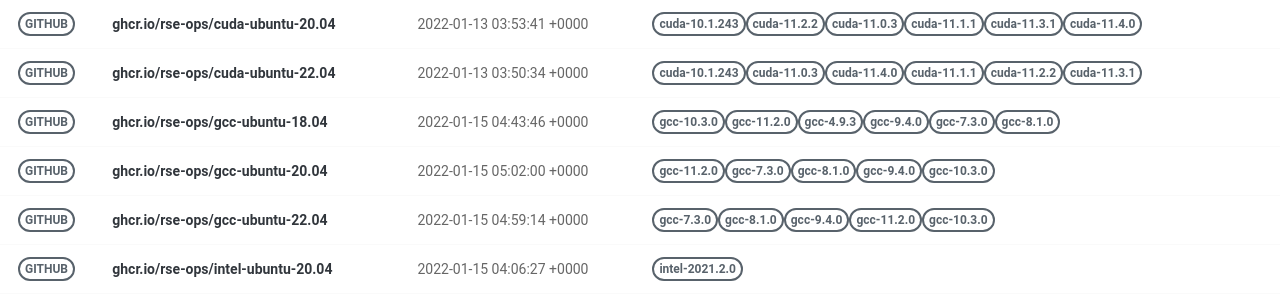
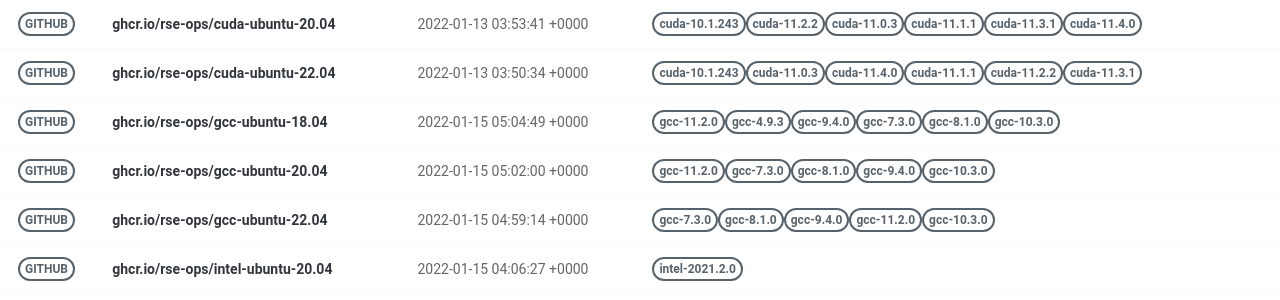
Before and after one commit to rse-ops/docker-images, a Jekyll site: the page built from pages/index.md, in a window 1280 px wide. Shown: the part 277-577 px from the top of the page. Built offline with Jekyll 4.4.1, drawn with Linux system fonts in a browser that asks for light colours; nearby versions of some CDN libraries.

Commit message:
Automated push to update library 2022-01-15

```diff
--- a/_library/ghcr.io-rse-ops-gcc-ubuntu-18.04.md
+++ b/_library/ghcr.io-rse-ops-gcc-ubuntu-18.04.md
@@ -1,14 +1,11 @@
 ---
 layout: container
 name: ghcr.io/rse-ops/gcc-ubuntu-18.04
-updated_at: 2022-01-15 04:43:46.474876
+updated_at: 2022-01-15 05:04:49.335347
 
 
 container_url: https://github.com/orgs/rse-ops/packages/container/package/gcc-ubuntu-18.04
 versions:
- - tag: gcc-10.3.0
-   dockerfile: https://github.com/rse-ops/docker-images/blob/main/ubuntu/gcc/Dockerfile
-   manifest: https://crane.ggcr.dev/manifest/ghcr.io/rse-ops/gcc-ubuntu-18.04:gcc-10.3.0
  - tag: gcc-11.2.0
    dockerfile: https://github.com/rse-ops/docker-images/blob/main/ubuntu/gcc/Dockerfile
    manifest: https://crane.ggcr.dev/manifest/ghcr.io/rse-ops/gcc-ubuntu-18.04:gcc-11.2.0
```
Also changed, not shown: other parts of _library/ghcr.io-rse-ops-gcc-ubuntu-18.04.md (+3 -0 lines).
